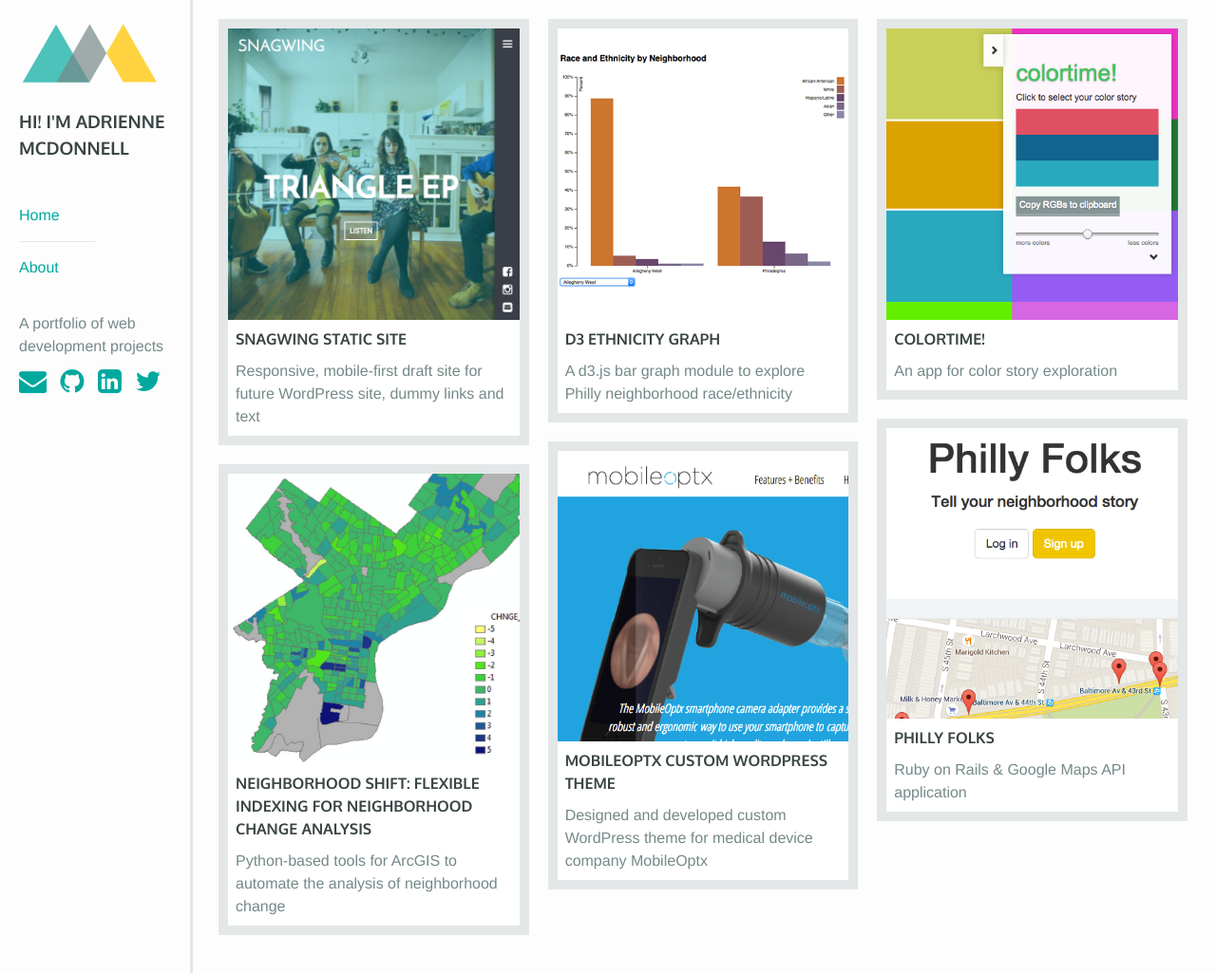
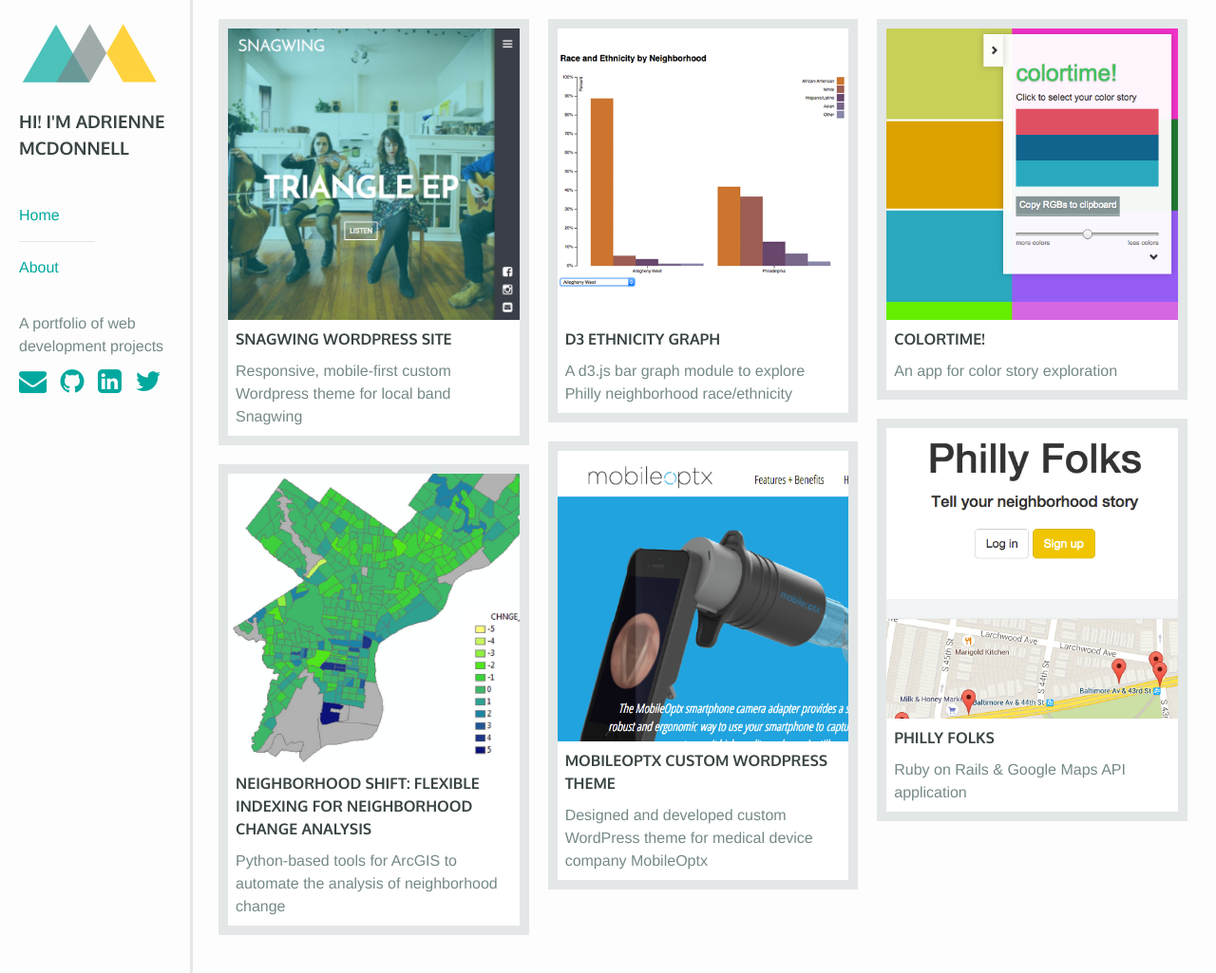
Before and after one commit to adriennemcd/portfolio, a Jekyll site: the page built from index.html, in a window 1280 px wide and 1025 px high. Shown: the whole window at 95% size. Built offline with Jekyll 4.4.1, drawn with Linux system fonts in a browser that asks for light colours; nearby versions of some CDN libraries.

Commit message:
update snagwing post

```diff
--- a/_posts/2016-02-22-snagwing.md
+++ b/_posts/2016-02-22-snagwing.md
@@ -1,9 +1,9 @@
 ---
 layout: post
-title:  "Snagwing Static Site"
+title:  "Snagwing Wordpress Site"
 date:   2015-11-18 11:38:16 -0500
 categories: webdev
 image: snagwing.png
-descrip: "Responsive, mobile-first draft site for future WordPress site, dummy links and text"
-link: http://adriennemcd.github.io/snagwing-static/
+descrip: "Responsive, mobile-first custom Wordpress theme for local band Snagwing"
+link: http://www.snagwing.com
 ---
```
